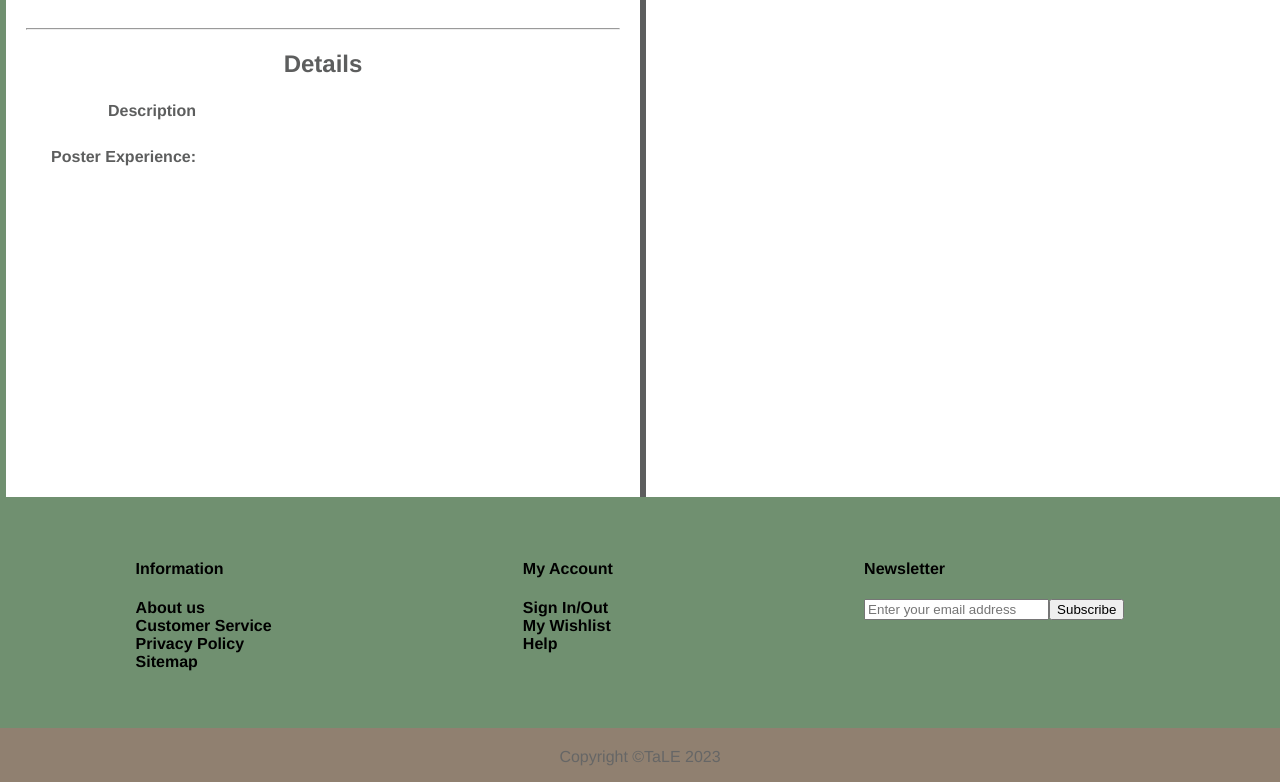
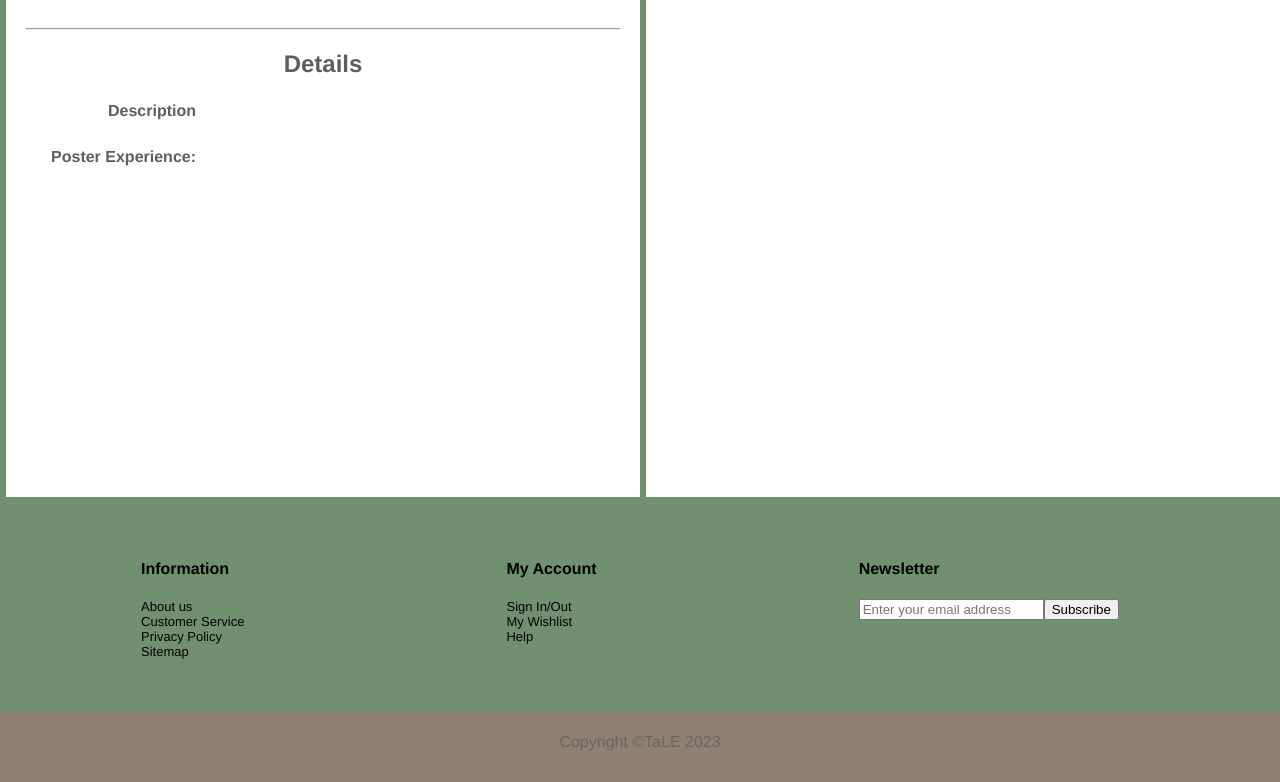
Before and after one commit to Justin-Locke/TaLE, a website with bundled scripts: page web/static_assets/viewActivity.html in a window 1280 px wide. Shown: the part 135-917 px from the top of the page. Built offline with nearby package versions, Linux system fonts and the light colour scheme; what aws-amplify would draw is missing.

Commit message:
Changed footer and view activity right side left border

```diff
--- a/web/src/components/footer.js
+++ b/web/src/components/footer.js
@@ -26,6 +26,8 @@ export default class Footer {
             listItem.textContent = itemText;
             list.appendChild(listItem);
         });
+        list.style.fontSize = "small"
+        list.style.fontWeight = "normal"
         column.appendChild(list);
         return column;
     }
--- a/web/static_assets/viewActivity.html
+++ b/web/static_assets/viewActivity.html
@@ -50,7 +50,7 @@
     <label><b>Poster Experience:</b></label><h3 id="posterExperience" style="text-align: center;">loading...</h3>
   </div>
 
-  <div class="card" id="Modal-Container" style="float:right; width:50%; border-left: 6px solid; height: 500px;">
+  <div class="card" id="Modal-Container" style="float:right; width:50%; border-left: 6px solid var(--color-4);  height: 500px;">
   <div class="card" id="commentsContainer">
 
     <div id="commentModal" class="modal">
```
